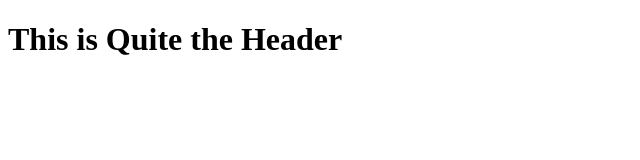
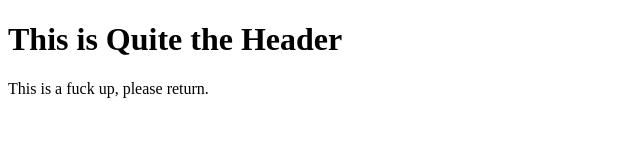
Before and after one commit to DanteCodingStuff/git-test, a plain HTML site: page index.html in a window 1280 px wide. Shown: the whole page, without its empty margins (0-640 px from the left). Drawn offline with Linux system fonts and the light colour scheme.

Commit message:
Second Commit

```diff
--- a/index.html
+++ b/index.html
@@ -2,5 +2,6 @@
 <html>
     <body>
         <h1>This is Quite the Header</h1>
+        <p>This is a fuck up, please return.</p>
     </body>
 </html>
```
